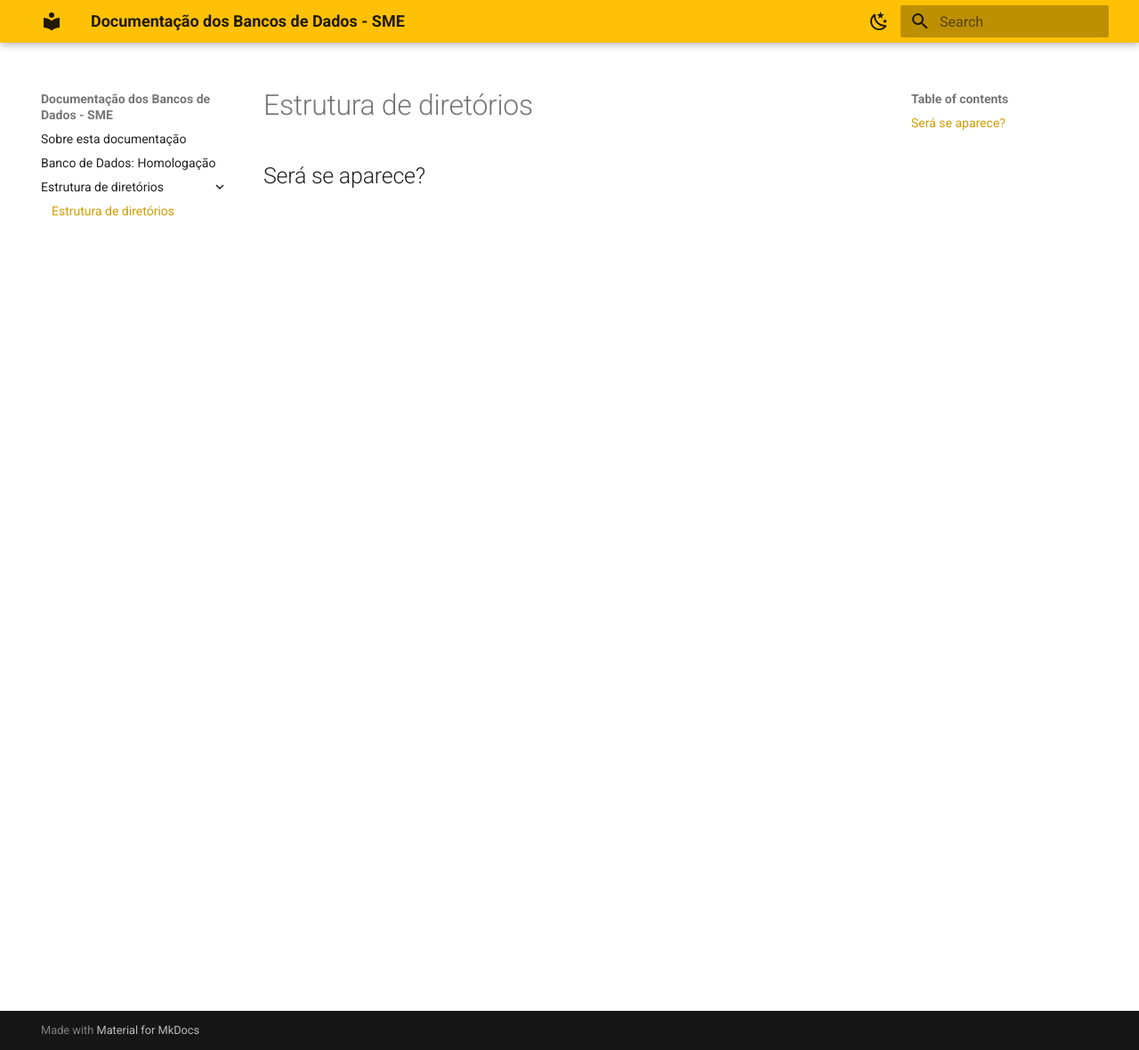
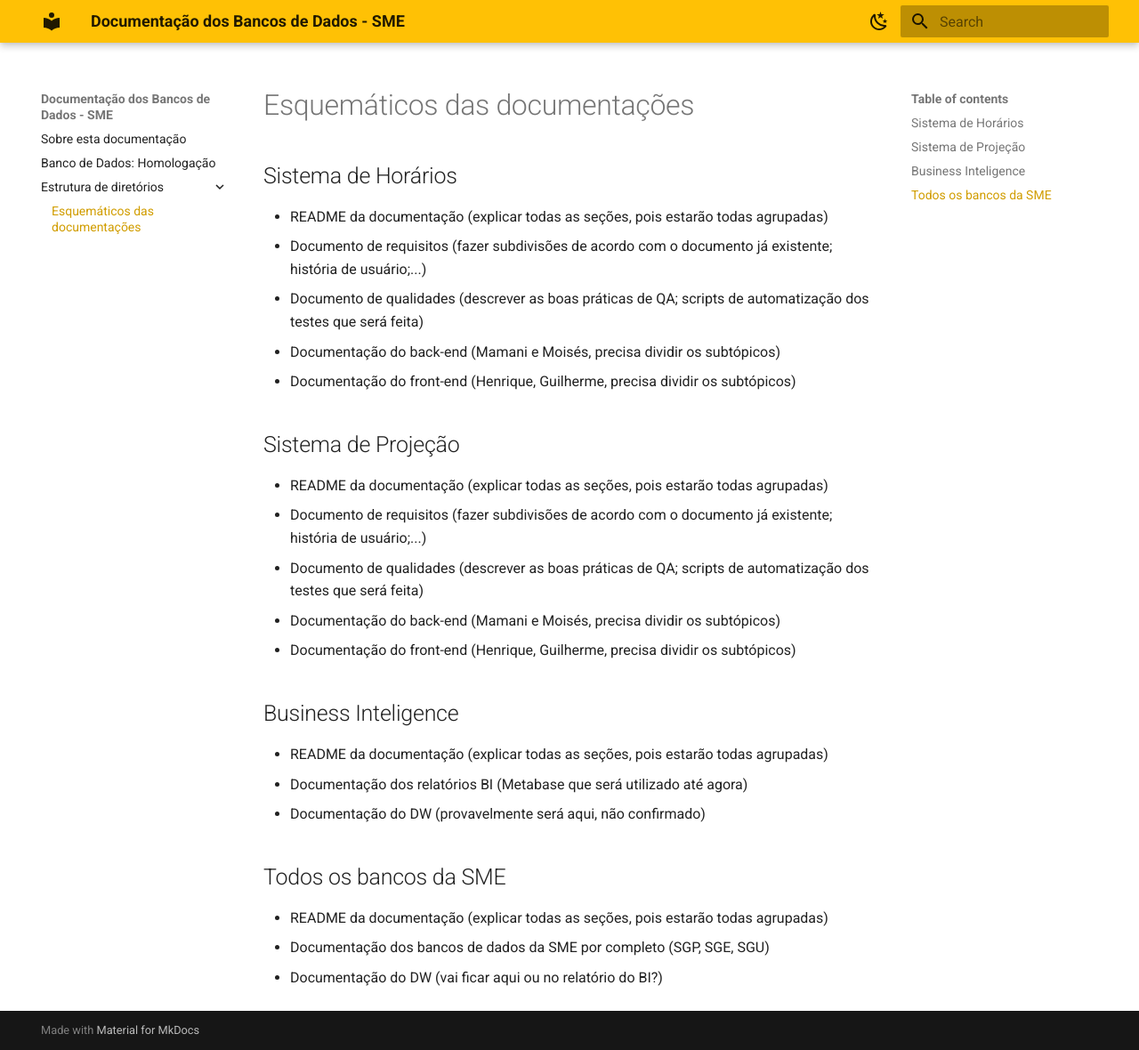
Before and after one commit to tiagobmarinho/bd_doc, an MkDocs documentation site: the page built from docs/Estrutura de diretórios/outrapasta.md, in a window 1280 px wide and 1180 px high. Shown: the whole window at 89% size. Built offline with MkDocs 1.6.1 and Material for MkDocs 9.7.7, drawn with Linux system fonts in a browser that asks for light colours.

Commit message:
Esquematicos das documentações

```diff
--- a/docs/Estrutura de diretórios/outrapasta.md
+++ b/docs/Estrutura de diretórios/outrapasta.md
@@ -1,2 +1,25 @@
-# Estrutura de diretórios
-## Será se aparece?
+# Esquemáticos das documentações
+
+## Sistema de Horários
+- README da documentação (explicar todas as seções, pois estarão todas agrupadas)
+- Documento de requisitos (fazer subdivisões de acordo com o documento já existente; história de usuário;...)
+- Documento de qualidades (descrever as boas práticas de QA; scripts de automatização dos testes que será feita)
+- Documentação do back-end (Mamani e Moisés, precisa dividir os subtópicos)
+- Documentação do front-end (Henrique, Guilherme, precisa dividir os subtópicos)
+
+## Sistema de Projeção
+- README da documentação (explicar todas as seções, pois estarão todas agrupadas)
+- Documento de requisitos (fazer subdivisões de acordo com o documento já existente; história de usuário;...)
+- Documento de qualidades (descrever as boas práticas de QA; scripts de automatização dos testes que será feita)
+- Documentação do back-end (Mamani e Moisés, precisa dividir os subtópicos)
+- Documentação do front-end (Henrique, Guilherme, precisa dividir os subtópicos)
+
+## Business Inteligence
+- README da documentação (explicar todas as seções, pois estarão todas agrupadas)
+- Documentação dos relatórios BI (Metabase que será utilizado até agora)
+- Documentação do DW (provavelmente será aqui, não confirmado)
+
+## Todos os bancos da SME
+- README da documentação (explicar todas as seções, pois estarão todas agrupadas)
+- Documentação dos bancos de dados da SME por completo (SGP, SGE, SGU)
+- Documentação do DW (vai ficar aqui ou no relatório do BI?)
```
Also changed, not shown: site/404.html, site/Estrutura de diretórios/outrapasta/index.html, site/index.html, site/pagina2/index.html, site/search/search_index.json, 1 other file.
